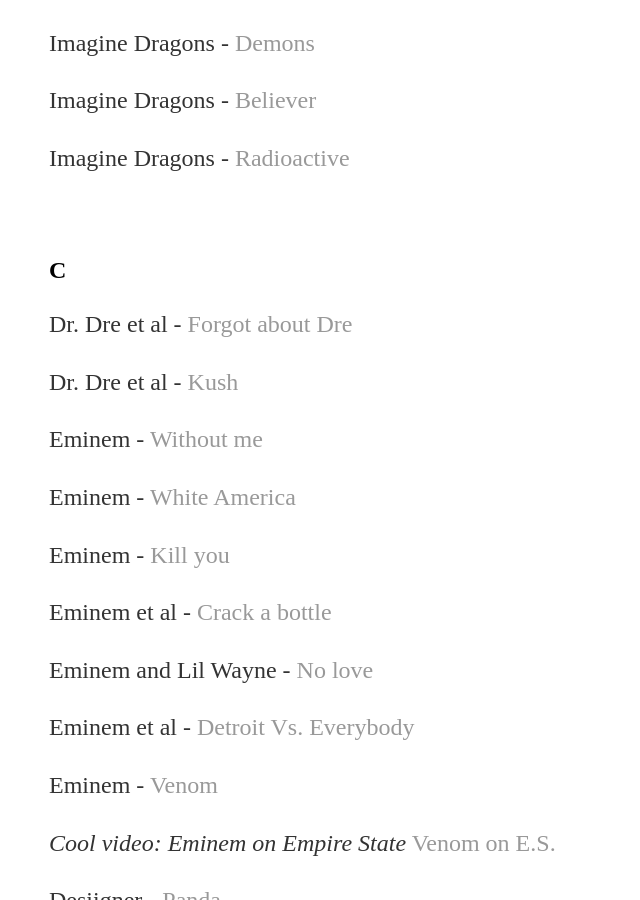
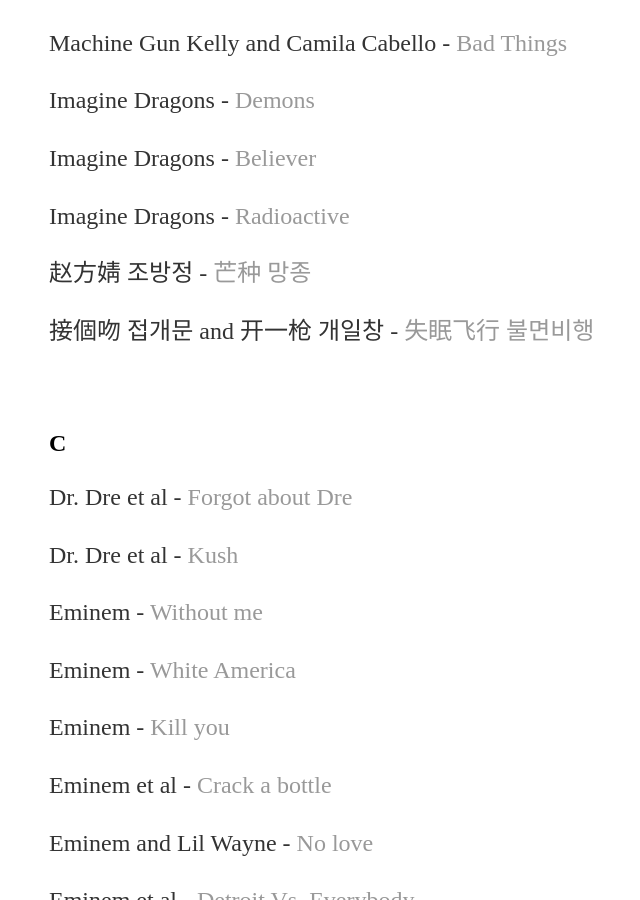
Before and after one commit to yjkweon24/yjkweon24.github.io, a Jekyll site: the page built from _posts/2018-10-23-songs-that-i-love.md, in a window 1280 px wide and 900 px high, scrolled down 7389 px. Shown: the whole window, without its empty margins (143-783 px from the left). Built offline with Jekyll 4.4.1, drawn with Linux system fonts in a browser that asks for light colours; some of the changed text lies outside the part shown.

Commit message:
Update 2018-10-23-songs-that-i-love.md

```diff
--- a/_posts/2018-10-23-songs-that-i-love.md
+++ b/_posts/2018-10-23-songs-that-i-love.md
@@ -252,6 +254,10 @@
 Imagine Dragons - [Believer](https://www.youtube.com/watch?v=7wtfhZwyrcc&ab_channel=ImagineDragonsVEVO)
 
 Imagine Dragons - [Radioactive](https://www.youtube.com/watch?v=ktvTqknDobU&ab_channel=ImagineDragonsVEVO)
+
+赵方婧 조방정 - [芒种 망종](https://youtu.be/hIMG-qPYZxk)
+
+接個吻 접개문 and 开一枪 개일창 - [失眠飞行 불면비행](https://youtu.be/BItdcKnlT0Y)
 
 <br>
 
```
Also changed, not shown: other parts of _posts/2018-10-23-songs-that-i-love.md (+2 -0 lines).
